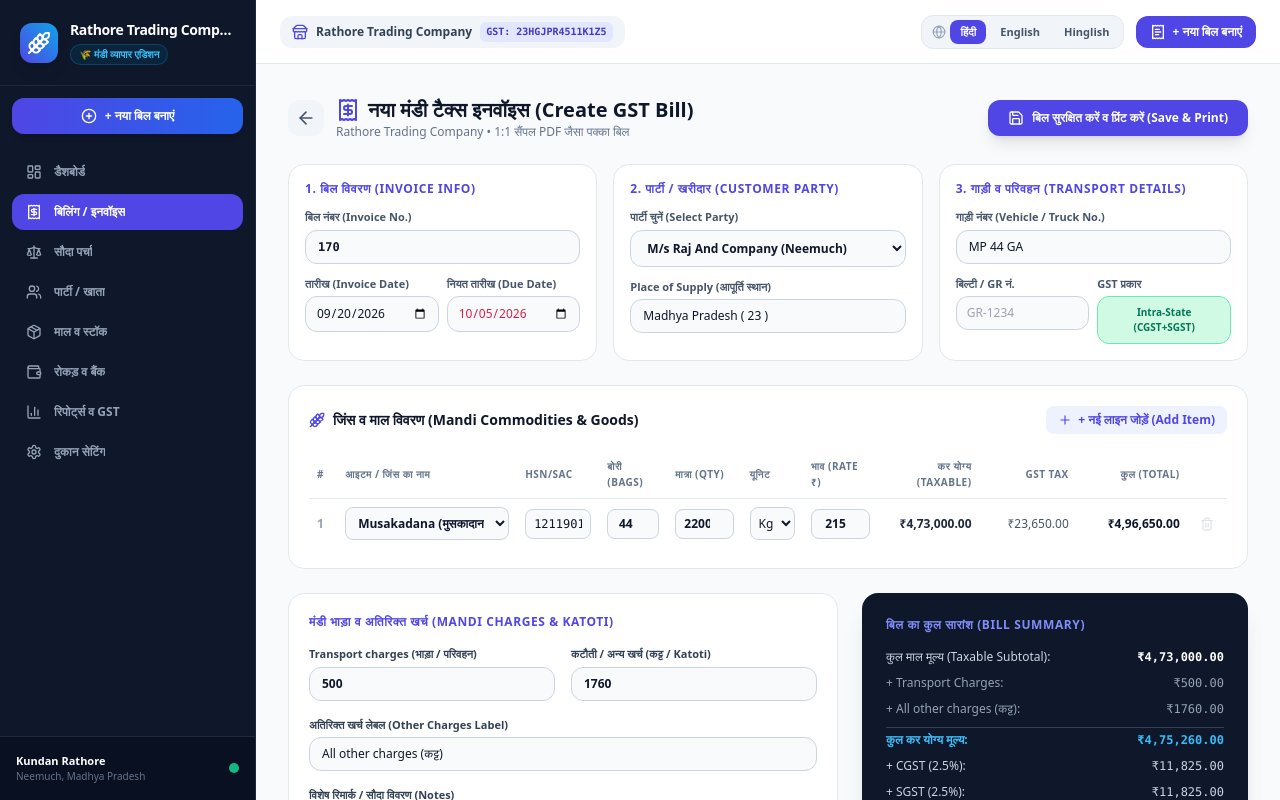
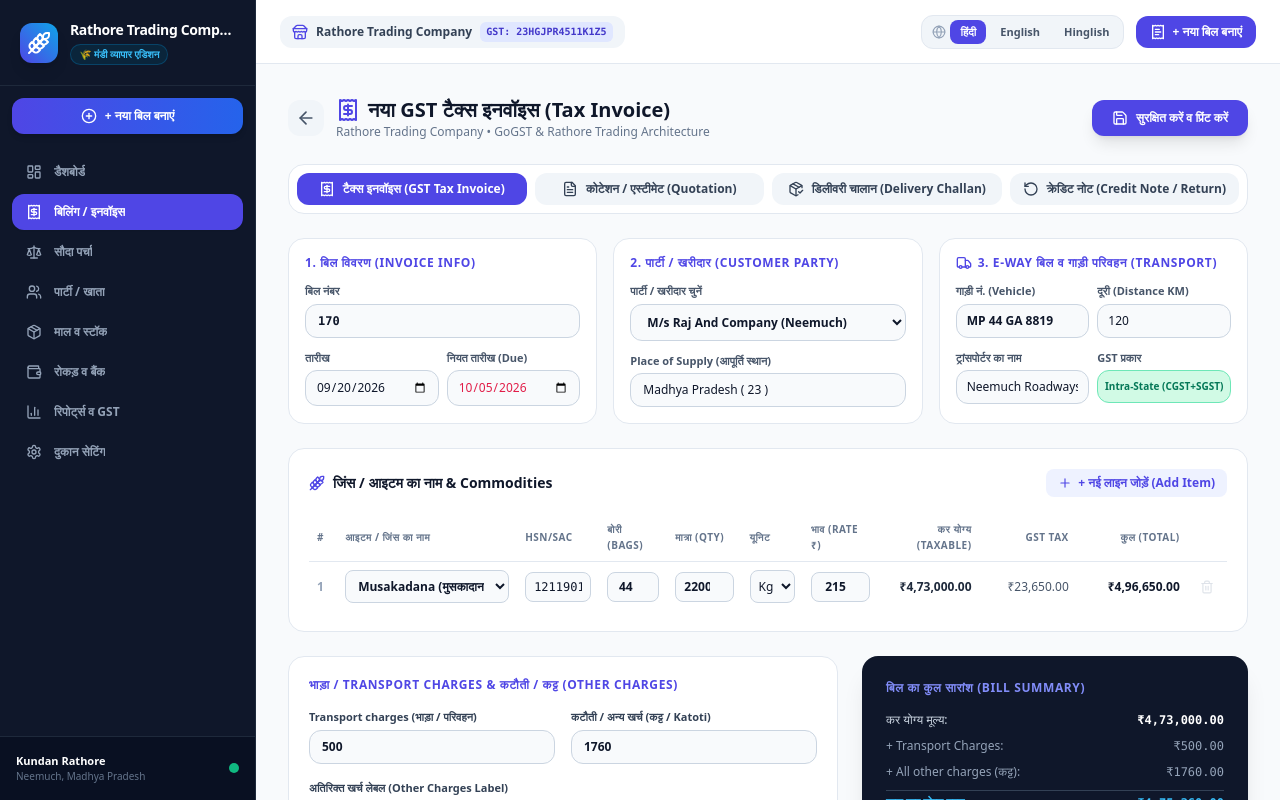
Before and after one commit to Arjunrayhod/MandAi, a Next.js app: page /billing/new in a window 1280 px wide. Built offline with nearby package versions, Linux system fonts and the light colour scheme.

Commit message:
feat: add GoGST features (Quotation/Estimate, Delivery Challan, Credit Note, E-Way Bill fields & Transporter info)

```diff
--- a/src/app/billing/new/page.tsx
+++ b/src/app/billing/new/page.tsx
@@ -3,30 +3,32 @@
 import React, { useState } from 'react';
 import { useRouter } from 'next/navigation';
 import { useAppStore } from '@/lib/store';
-import { InvoiceItem, Party } from '@/lib/types';
+import { InvoiceItem, DocumentType } from '@/lib/types';
+import { getTranslation } from '@/lib/translations';
 import { INDIAN_STATES, formatIndianCurrency, numberToIndianWords } from '@/lib/gstUtils';
 import {
   Receipt,
   Plus,
   Trash2,
   ArrowLeft,
-  Calculator,
   Save,
-  Check,
   Truck,
-  FileCheck,
-  Building,
-  Wheat
+  FileText,
+  Wheat,
+  FileCheck2,
+  PackageCheck,
+  RotateCcw
 } from 'lucide-react';
 import Link from 'next/link';
 
 export default function CreateInvoicePage() {
   const router = useRouter();
-  const { company, parties, products, addInvoice } = useAppStore();
+  const { company, parties, products, addInvoice, language } = useAppStore();
 
   const todayStr = new Date().toISOString().split('T')[0];
   const dueDefault = new Date(Date.now() + 15 * 86400000).toISOString().split('T')[0];
 
+  const [docType, setDocType] = useState<DocumentType>('tax_invoice');
   const [invoiceNumber, setInvoiceNumber] = useState<string>(String(company.invoiceNextNumber || 170));
   const [invoiceDate, setInvoiceDate] = useState<string>(todayStr);
   const [dueDate, setDueDate] = useState<string>(dueDefault);
@@ -36,8 +38,12 @@ export default function CreateInvoicePage() {
   const [placeOfSupply, setPlaceOfSupply] = useState<string>(`${parties[0]?.state || 'Madhya Pradesh'} ( ${parties[0]?.stateCode || '23'} )`);
   const [isInterState, setIsInterState] = useState<boolean>(false);
 
-  const [vehicleNo, setVehicleNo] = useState<string>('MP 44 GA ');
+  // GoGST Transport & E-Way fields
+  const [vehicleNo, setVehicleNo] = useState<string>('MP 44 GA 8819');
   const [biltyNo, setBiltyNo] = useState<string>('');
+  const [transporterName, setTransporterName] = useState<string>('Neemuch Roadways Carrier');
+  const [transporterId, setTransporterId] = useState<string>('');
+  const [distanceKm, setDistanceKm] = useState<number>(120);
   const [stationTo, setStationTo] = useState<string>('');
 
   // Items
@@ -69,7 +75,6 @@ export default function CreateInvoicePage() {
   const [otherChargesLabel, setOtherChargesLabel] = useState<string>('All other charges (कट्ट)');
   const [notes, setNotes] = useState<string>('');
 
-  // Handle party change
   const handlePartySelect = (partyId: string) => {
     setSelectedPartyId(partyId);
     const party = parties.find((p) => p.id === partyId);
@@ -157,7 +162,7 @@ export default function CreateInvoicePage() {
         sgstAmount: isInter ? 0 : (taxable * half) / 100,
         igstPercent: isInter ? totalGst : 0,
         igstAmount: isInter ? (taxable * totalGst) / 100 : 0,
-        total: taxable + (isInter ? (taxable * totalGst) / 100 : (taxable * totalGst) / 100),
+        total: taxable + (taxable * totalGst) / 100,
       };
     });
     setItems(updated);
@@ -208,6 +213,7 @@ export default function CreateInvoicePage() {
     const party = parties.find((p) => p.id === selectedPartyId) || parties[0];
 
     const newInvoice = addInvoice({
+      docType,
       invoiceNumber: invoiceNumber.trim(),
       invoiceDate,
       dueDate,
@@ -218,6 +224,9 @@ export default function CreateInvoicePage() {
       isInterState,
       vehicleNo,
       biltyNo,
+      transporterName,
+      transporterId,
+      distanceKm: Number(distanceKm || 0),
       stationTo,
       items,
       totalBags,
@@ -245,8 +254,8 @@ export default function CreateInvoicePage() {
 
   return (
     <form onSubmit={handleSubmit} className="space-y-6 max-w-6xl mx-auto pb-12">
-      {/* Top Header */}
-      <div className="flex items-center justify-between">
+      {/* Top Header with GoGST Doc Type Selector */}
+      <div className="flex flex-col sm:flex-row items-start sm:items-center justify-between gap-4">
         <div className="flex items-center gap-3">
           <Link
             href="/billing"
@@ -257,10 +266,16 @@ export default function CreateInvoicePage() {
           <div>
             <h1 className="text-xl font-black text-slate-900 dark:text-white flex items-center gap-2">
               <Receipt className="w-6 h-6 text-indigo-600" />
-              नया मंडी टैक्स इनवॉइस (Create GST Bill)
+              {docType === 'tax_invoice'
+                ? 'नया GST टैक्स इनवॉइस (Tax Invoice)'
+                : docType === 'quotation_estimate'
+                ? 'कोटेशन / कच्चा बिल (Estimate / Quotation)'
+                : docType === 'delivery_challan'
+                ? 'डिलीवरी चालान (Delivery Challan)'
+                : 'क्रेडिट नोट / बिक्री वापसी (Credit Note)'}
             </h1>
             <p className="text-xs text-slate-500">
-              {company.name} • 1:1 सैंपल PDF जैसा पक्का बिल
+              {company.name} • GoGST & Rathore Trading Architecture
             </p>
           </div>
         </div>
@@ -270,8 +285,36 @@ export default function CreateInvoicePage() {
           className="flex items-center gap-2 bg-indigo-600 hover:bg-indigo-700 text-white font-bold text-xs px-5 py-2.5 rounded-xl shadow-lg transition transform active:scale-95"
         >
           <Save className="w-4 h-4" />
-          बिल सुरक्षित करें व प्रिंट करें (Save & Print)
+          {getTranslation('save_and_print', language)}
         </button>
+      </div>
+
+      {/* GoGST Document Type Selector Bar */}
+      <div className="bg-white dark:bg-slate-800 p-2 rounded-2xl border border-slate-200 dark:border-slate-700 shadow-xs flex flex-wrap gap-2">
+        {[
+          { id: 'tax_invoice', label: 'टैक्स इनवॉइस (GST Tax Invoice)', icon: Receipt },
+          { id: 'quotation_estimate', label: 'कोटेशन / एस्टीमेट (Quotation)', icon: FileText },
+          { id: 'delivery_challan', label: 'डिलीवरी चालान (Delivery Challan)', icon: PackageCheck },
+          { id: 'credit_note', label: 'क्रेडिट नोट (Credit Note / Return)', icon: RotateCcw },
+        ].map((dt) => {
+          const Icon = dt.icon;
+          const isSelected = docType === dt.id;
+          return (
+            <button
+              key={dt.id}
+              type="button"
+              onClick={() => setDocType(dt.id as DocumentType)}
+              className={`flex-1 min-w-[200px] flex items-center justify-center gap-2 py-2 px-3 rounded-xl text-xs font-bold transition ${
+                isSelected
+                  ? 'bg-indigo-600 text-white shadow-xs'
+                  : 'bg-slate-100 dark:bg-slate-700 text-slate-700 dark:text-slate-200 hover:bg-slate-200'
+              }`}
+            >
+              <Icon className="w-4 h-4" />
+              <span>{dt.label}</span>
+            </button>
+          );
+        })}
       </div>
 
       {/* Bill & Party Meta Grid */}
@@ -283,7 +326,7 @@ export default function CreateInvoicePage() {
           </h3>
           <div>
             <label className="block text-[11px] font-semibold text-slate-600 dark:text-slate-300 mb-1">
-              बिल नंबर (Invoice No.)
+              {getTranslation('invoice_number', language)}
             </label>
             <input
               type="text"
@@ -297,7 +340,7 @@ export default function CreateInvoicePage() {
           <div className="grid grid-cols-2 gap-2">
             <div>
               <label className="block text-[11px] font-semibold text-slate-600 dark:text-slate-300 mb-1">
-                तारीख (Invoice Date)
+                {getTranslation('invoice_date', language)}
               </label>
               <input
                 type="date"
@@ -309,7 +352,7 @@ export default function CreateInvoicePage() {
             </div>
             <div>
               <label className="block text-[11px] font-semibold text-slate-600 dark:text-slate-300 mb-1">
-                नियत तारीख (Due Date)
+                {getTranslation('due_date', language)}
               </label>
               <input
                 type="date"
@@ -329,7 +372,7 @@ export default function CreateInvoicePage() {
           </h3>
           <div>
             <label className="block text-[11px] font-semibold text-slate-600 dark:text-slate-300 mb-1">
-              पार्टी चुनें (Select Party)
+              {getTranslation('select_party', language)}
             </label>
             <select
               value={selectedPartyId}
@@ -357,34 +400,49 @@ export default function CreateInvoicePage() {
           </div>
         </div>
 
-        {/* Transport & Mandi Vehicle */}
+        {/* GoGST Transport & E-Way Fields */}
         <div className="bg-white dark:bg-slate-800 p-4 rounded-2xl border border-slate-200 dark:border-slate-700 space-y-3">
-          <h3 className="text-xs font-bold uppercase text-indigo-600 tracking-wider">
-            3. गाड़ी व परिवहन (Transport Details)
+          <h3 className="text-xs font-bold uppercase text-indigo-600 tracking-wider flex items-center gap-1.5">
+            <Truck className="w-4 h-4" />
+            3. E-Way बिल व गाड़ी परिवहन (Transport)
           </h3>
+          <div className="grid grid-cols-2 gap-2">
             <div>
               <label className="block text-[11px] font-semibold text-slate-600 dark:text-slate-300 mb-1">
-              गाड़ी नंबर (Vehicle / Truck No.)
+                गाड़ी नं. (Vehicle)
               </label>
               <input
                 type="text"
-              placeholder="e.g. MP 44 GA 8819"
+                placeholder="MP 44 GA 8819"
                 value={vehicleNo}
                 onChange={(e) => setVehicleNo(e.target.value)}
-              className="w-full text-xs bg-slate-50 dark:bg-slate-700 dark:text-white border border-slate-300 dark:border-slate-600 rounded-xl px-3 py-2 uppercase"
+                className="w-full text-xs bg-slate-50 dark:bg-slate-700 dark:text-white border border-slate-300 dark:border-slate-600 rounded-xl px-2.5 py-2 uppercase font-bold"
               />
+            </div>
+            <div>
+              <label className="block text-[11px] font-semibold text-slate-600 dark:text-slate-300 mb-1">
+                दूरी (Distance KM)
+              </label>
+              <input
+                type="number"
+                placeholder="120 Km"
+                value={distanceKm}
+                onChange={(e) => setDistanceKm(Number(e.target.value))}
+                className="w-full text-xs bg-slate-50 dark:bg-slate-700 dark:text-white border border-slate-300 dark:border-slate-600 rounded-xl px-2.5 py-2"
+              />
+            </div>
           </div>
 
           <div className="grid grid-cols-2 gap-2">
             <div>
               <label className="block text-[11px] font-semibold text-slate-600 dark:text-slate-300 mb-1">
-                बिल्टी / GR नं.
+                ट्रांसपोर्टर का नाम
               </label>
               <input
                 type="text"
-                placeholder="GR-1234"
-                value={biltyNo}
-                onChange={(e) => setBiltyNo(e.target.value)}
+                placeholder="Transporter Name"
+                value={transporterName}
+                onChange={(e) => setTransporterName(e.target.value)}
                 className="w-full text-xs bg-slate-50 dark:bg-slate-700 dark:text-white border border-slate-300 dark:border-slate-600 rounded-xl px-2.5 py-2"
               />
             </div>
@@ -399,7 +457,7 @@ export default function CreateInvoicePage() {
                   setIsInterState(toggled);
                   recalcItems(items, toggled);
                 }}
-                className={`w-full py-2 px-2 text-[10px] font-bold rounded-xl border transition ${
+                className={`w-full py-2 px-1 text-[10px] font-bold rounded-xl border transition ${
                   isInterState
                     ? 'bg-purple-100 border-purple-300 text-purple-700'
                     : 'bg-emerald-100 border-emerald-300 text-emerald-700'
@@ -417,7 +475,7 @@ export default function CreateInvoicePage() {
         <div className="flex items-center justify-between">
           <h3 className="text-sm font-bold text-slate-900 dark:text-white flex items-center gap-2">
             <Wheat className="w-4 h-4 text-indigo-600" />
-            जिंस व माल विवरण (Mandi Commodities & Goods)
+            {getTranslation('item_name', language)} & Commodities
           </h3>
           <button
             type="button"
@@ -564,7 +622,7 @@ export default function CreateInvoicePage() {
         {/* Left 7 Cols: Extra Mandi Charges & Notes */}
         <div className="md:col-span-7 bg-white dark:bg-slate-800 p-5 rounded-2xl border border-slate-200 dark:border-slate-700 space-y-4">
           <h3 className="text-xs font-bold uppercase text-indigo-600 tracking-wider">
-            मंडी भाड़ा व अतिरिक्त खर्च (Mandi Charges & Katoti)
+            {getTranslation('transport_charges', language)} & {getTranslation('katoti_other_charges', language)}
           </h3>
 
           <div className="grid grid-cols-2 gap-4">
@@ -630,7 +688,7 @@ export default function CreateInvoicePage() {
 
             <div className="space-y-2.5 text-xs text-slate-300">
               <div className="flex justify-between">
-                <span>कुल माल मूल्य (Taxable Subtotal):</span>
+                <span>{getTranslation('taxable_subtotal', language)}:</span>
                 <span className="font-mono font-bold text-white">₹{taxableAmount.toLocaleString('en-IN', { minimumFractionDigits: 2 })}</span>
               </div>
               <div className="flex justify-between text-slate-400">
@@ -673,7 +731,7 @@ export default function CreateInvoicePage() {
 
           <div className="pt-4 border-t border-slate-700">
             <div className="flex justify-between items-baseline mb-2">
-              <span className="text-sm font-bold text-indigo-300">अंतिम देय राशि:</span>
+              <span className="text-sm font-bold text-indigo-300">{getTranslation('grand_total', language)}:</span>
               <span className="text-2xl font-black text-white font-mono">
                 {formatIndianCurrency(finalAmount)}
               </span>
```
Also changed, not shown: src/lib/types.ts (+42 -27 lines). Lines whose indentation alone changed are shown as unchanged.
